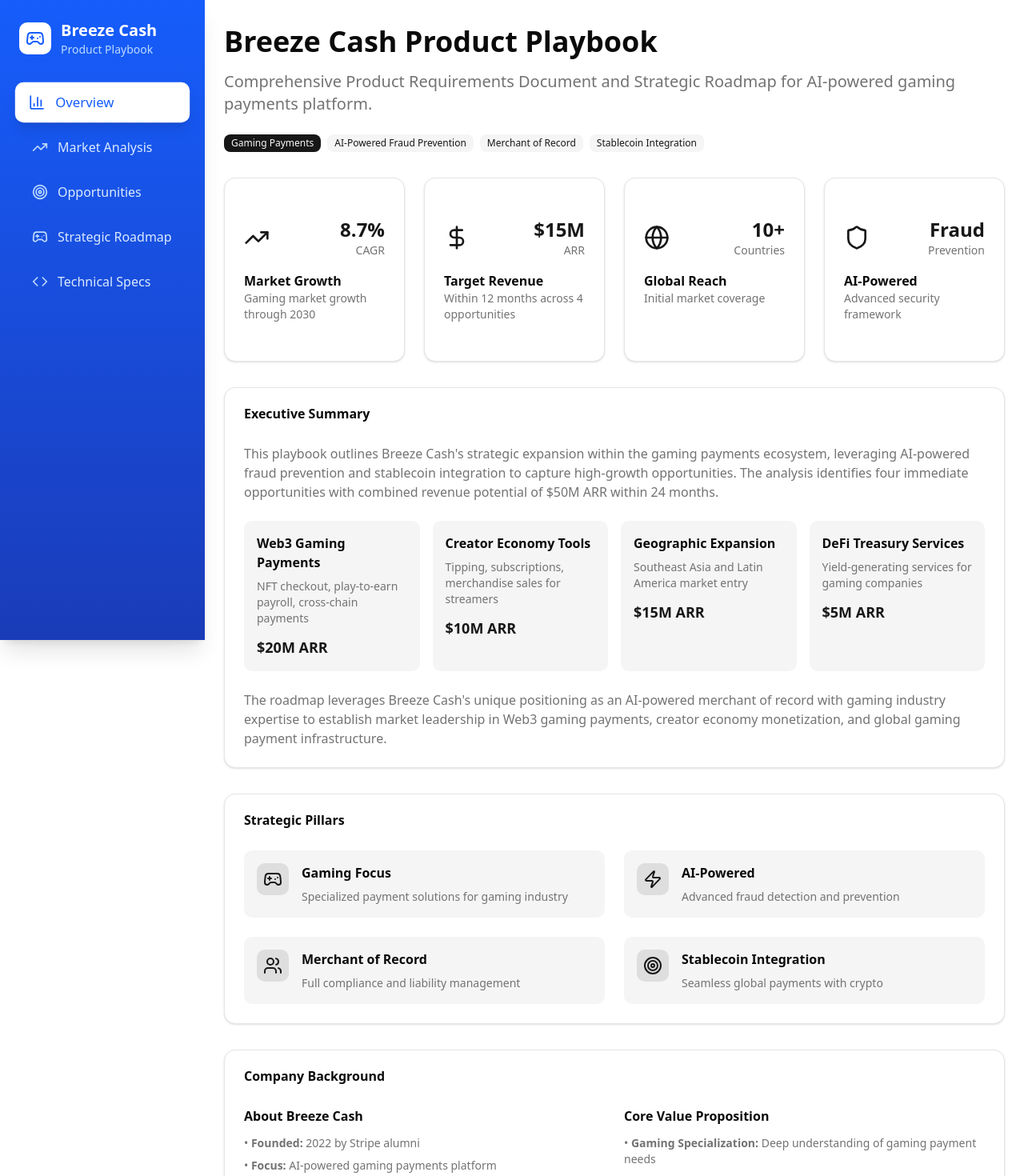
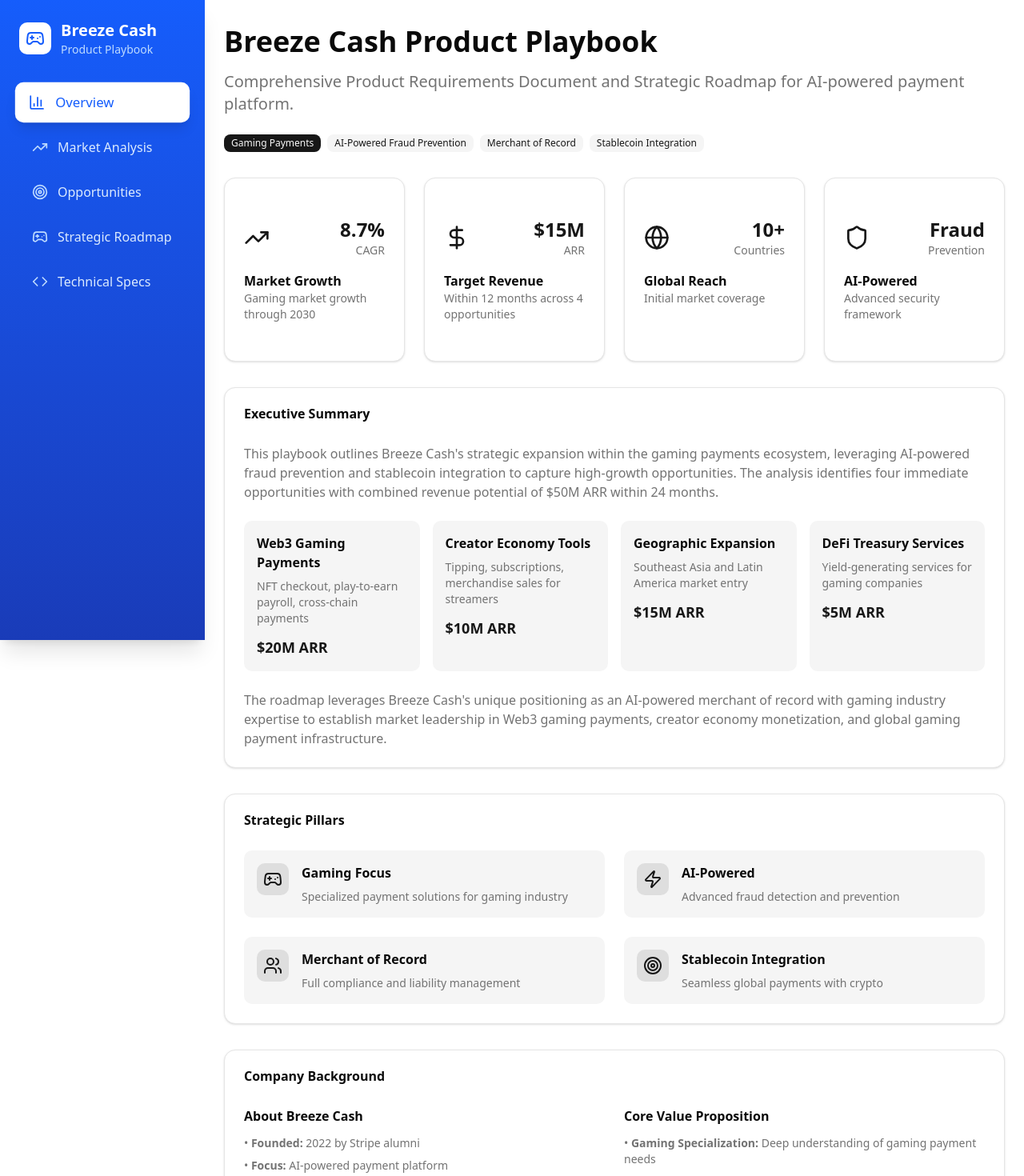
Before and after one commit to shiuh-yaw/breeze-cash-playbook, a React (Vite) app: page / in a window 1280 px wide. Shown: the top 1470 px of the page at 80% size. Built offline with nearby package versions, Linux system fonts and the light colour scheme.

Commit message:
Replace 'gaming payment platform' with 'payment platform' throughout the project

```diff
--- a/index.html
+++ b/index.html
@@ -4,7 +4,7 @@
     <meta charset="UTF-8" />
     <link rel="icon" type="image/x-icon" href="/favicon.ico" />
     <meta name="viewport" content="width=device-width, initial-scale=1.0" />
-    <meta name="description" content="Comprehensive Product Requirements Document and Strategic Playbook for Breeze Cash - AI-Powered Gaming Payments Platform" />
+    <meta name="description" content="Comprehensive Product Requirements Document and Strategic Playbook for Breeze Cash - AI-Powered Payment Platform" />
     <title>Breeze Cash - Product Playbook</title>
   </head>
   <body>
--- a/src/components/sections/Overview.jsx
+++ b/src/components/sections/Overview.jsx
@@ -95,7 +95,7 @@
       <div>
         <h1 className="text-4xl font-bold text-foreground mb-4">Breeze Cash Product Playbook</h1>
         <p className="text-xl text-muted-foreground mb-6">
-          Comprehensive Product Requirements Document and Strategic Roadmap for AI-powered gaming payments platform.
+          Comprehensive Product Requirements Document and Strategic Roadmap for AI-powered payment platform.
         </p>
 
         <div className="flex flex-wrap gap-2 mb-6">
@@ -196,7 +196,7 @@
               <h4 className="font-semibold mb-3">About Breeze Cash</h4>
               <ul className="space-y-2 text-sm text-muted-foreground">
                 <li>• <strong>Founded:</strong> 2022 by Stripe alumni</li>
-                <li>• <strong>Focus:</strong> AI-powered gaming payments platform</li>
+                <li>• <strong>Focus:</strong> AI-powered payment platform</li>
                 <li>• <strong>Business Model:</strong> Merchant of Record</li>
                 <li>• <strong>Scale:</strong> $1B+ processed annually</li>
                 <li>• <strong>Backing:</strong> Sequoia Capital, Multicoin Capital</li>
```
Also changed, not shown: 5 other files (tests, documents, lock files or other folders).
